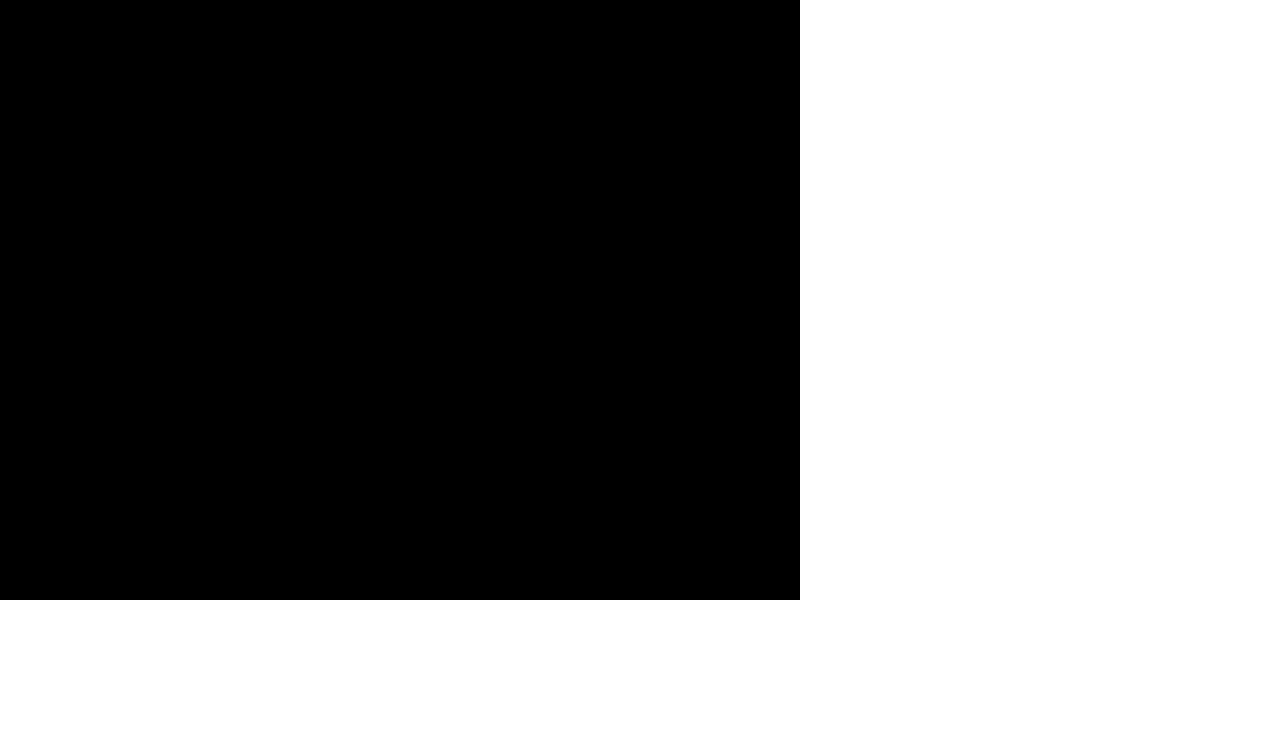
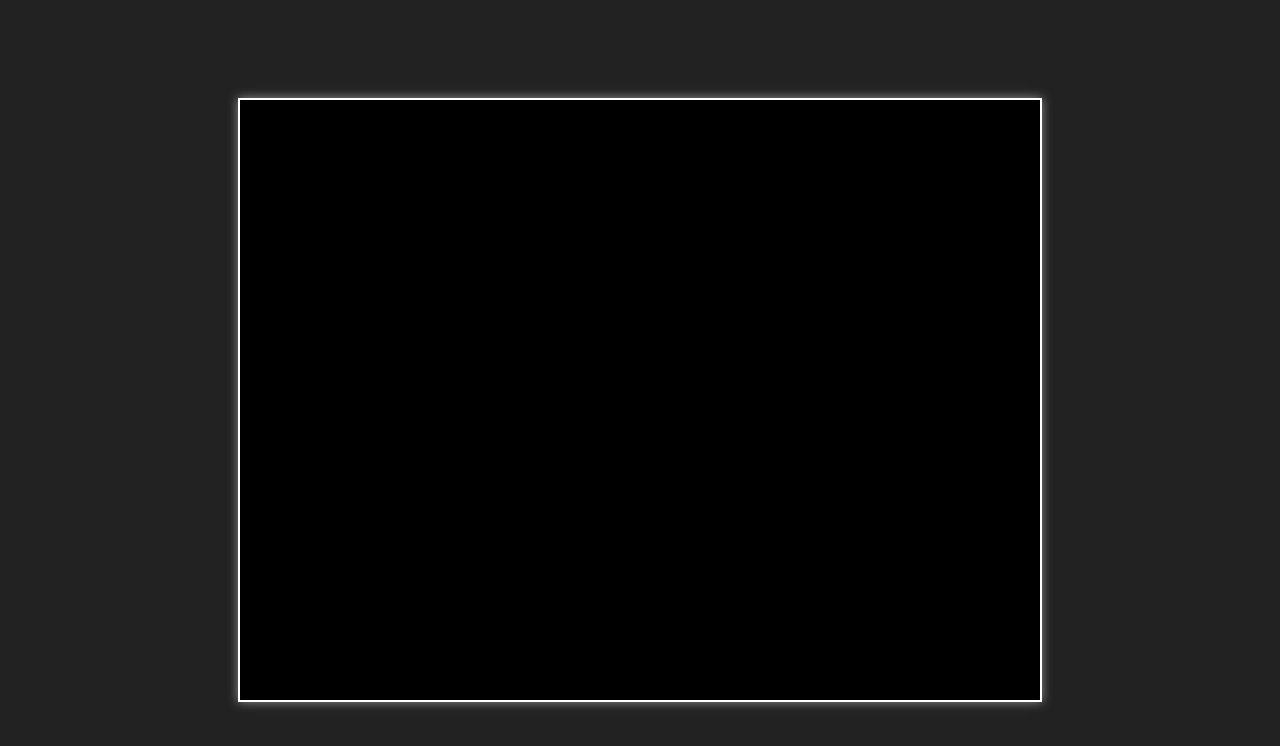
Before and after one commit to SuraTech2/Astro-Engine, a plain HTML site: page index.html in a window 1280 px wide. Drawn offline with Linux system fonts and the light colour scheme.

Commit message:
Update styles.css

```diff
--- a/styles.css
+++ b/styles.css
@@ -1,8 +1,15 @@
 body {
     margin: 0;
     overflow: hidden;
+    display: flex;
+    justify-content: center;
+    align-items: center;
+    height: 100vh; /* Full viewport height */
+    background-color: #222; /* Dark background for contrast */
 }
 
 canvas {
     background: black;
+    border: 2px solid #fff; /* White border for visibility */
+    box-shadow: 0 0 10px rgba(255, 255, 255, 0.5); /* Subtle shadow for depth */
 }
```
